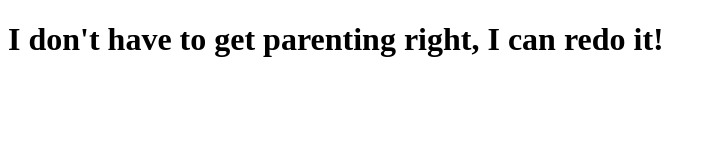
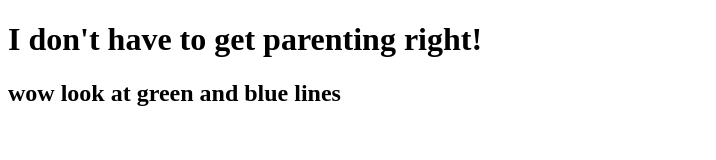
Before and after one commit to kimmark4/my-first-git-bb, a plain HTML site: page index.html in a window 1280 px wide. Shown: the whole page, without its empty margins (0-716 px from the left). Drawn offline with Linux system fonts and the light colour scheme.

Commit message:
updated header

```diff
--- a/index.html
+++ b/index.html
@@ -8,7 +8,9 @@
 </head>
 <body>
 
-    <h1>I don't have to get parenting right, I can redo it!</h1>
+    <h1>I don't have to get parenting right!</h1>
+    <h2>wow look at green and blue lines </h2>
+
 
 </body>
 </html>
```
